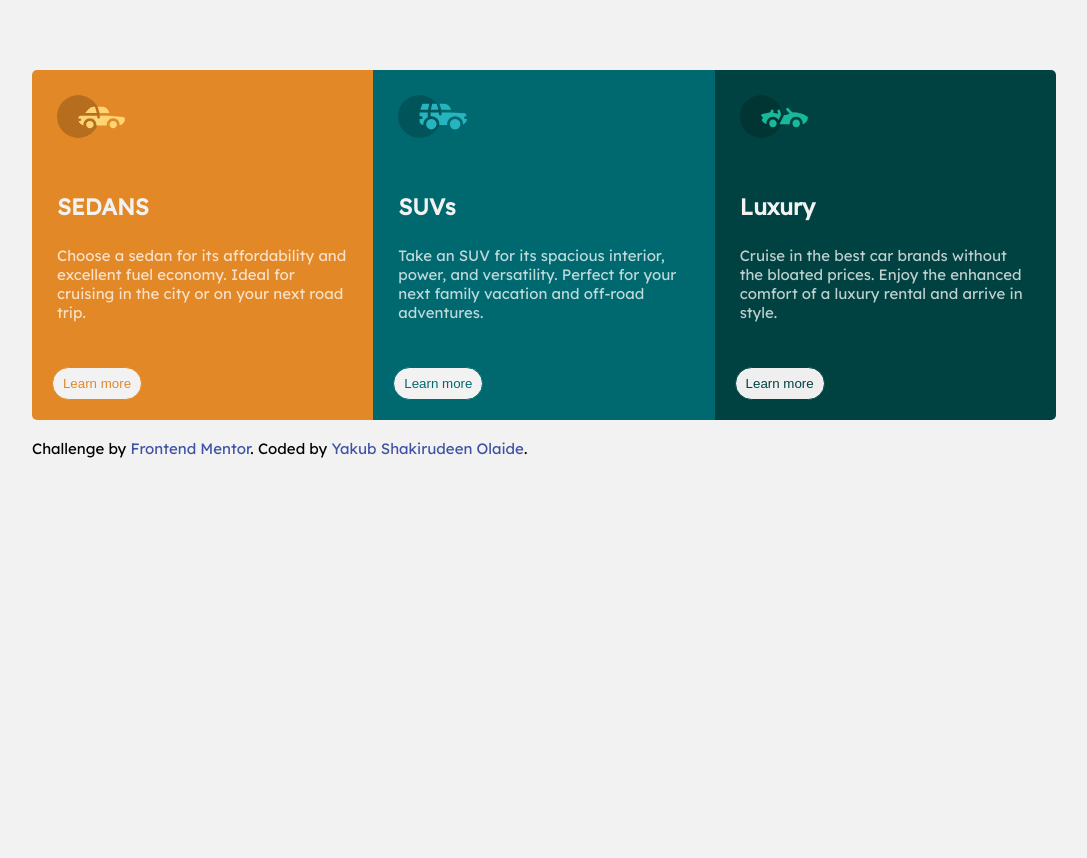
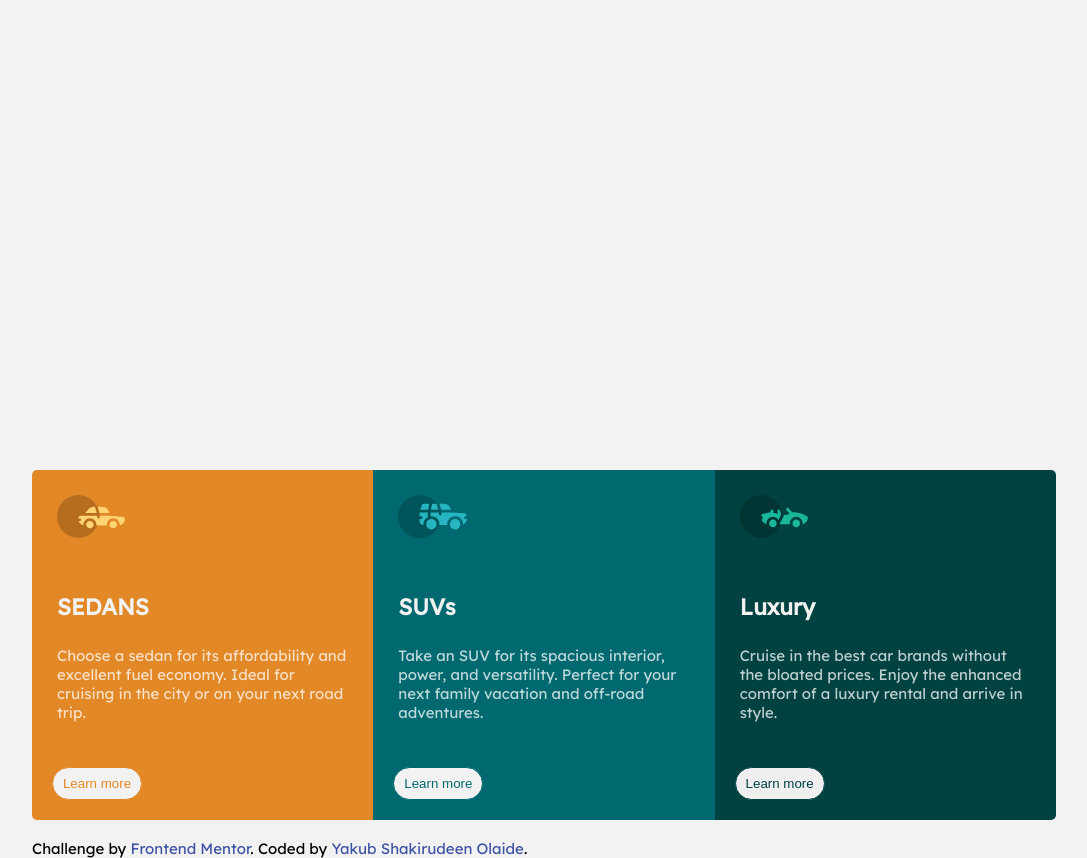
Before and after one commit to Optimistola/3-column-card-preview, a plain HTML site: page index.html in a window 1280 px wide. Shown: the whole page, without its empty margins (38-1125 px from the left). Before the commit the page ends 800 px from the top, so only its background shows below. Drawn offline with Linux system fonts and the light colour scheme.

Commit message:
Update index.html

```diff
--- a/index.html
+++ b/index.html
@@ -76,6 +76,8 @@ font-size:15px;
    @media only screen and (min-width: 600px) {
   .flex{display:flex;
   }
+body{position: absolute;
+top:50%;}
    .sedan{
   border-bottom-left-radius:5px;
   border-top-left-radius:5px;
```
